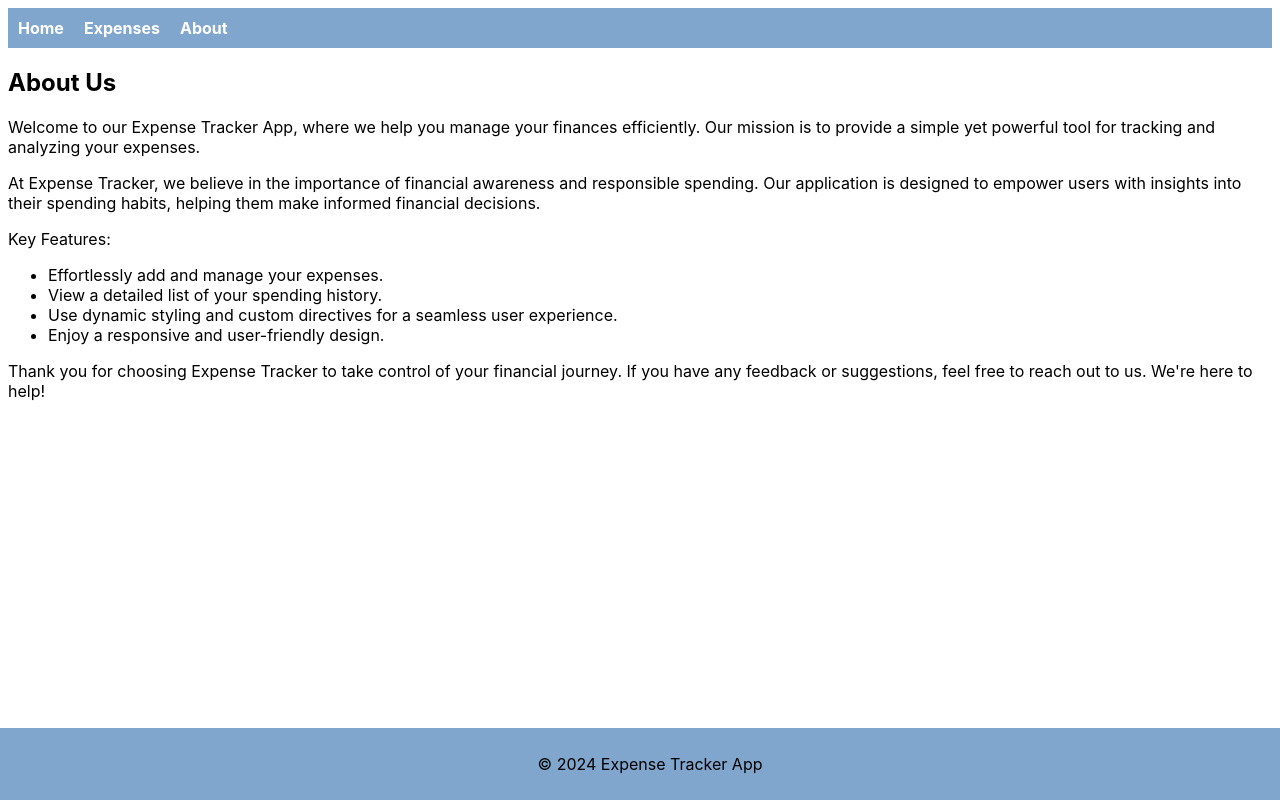
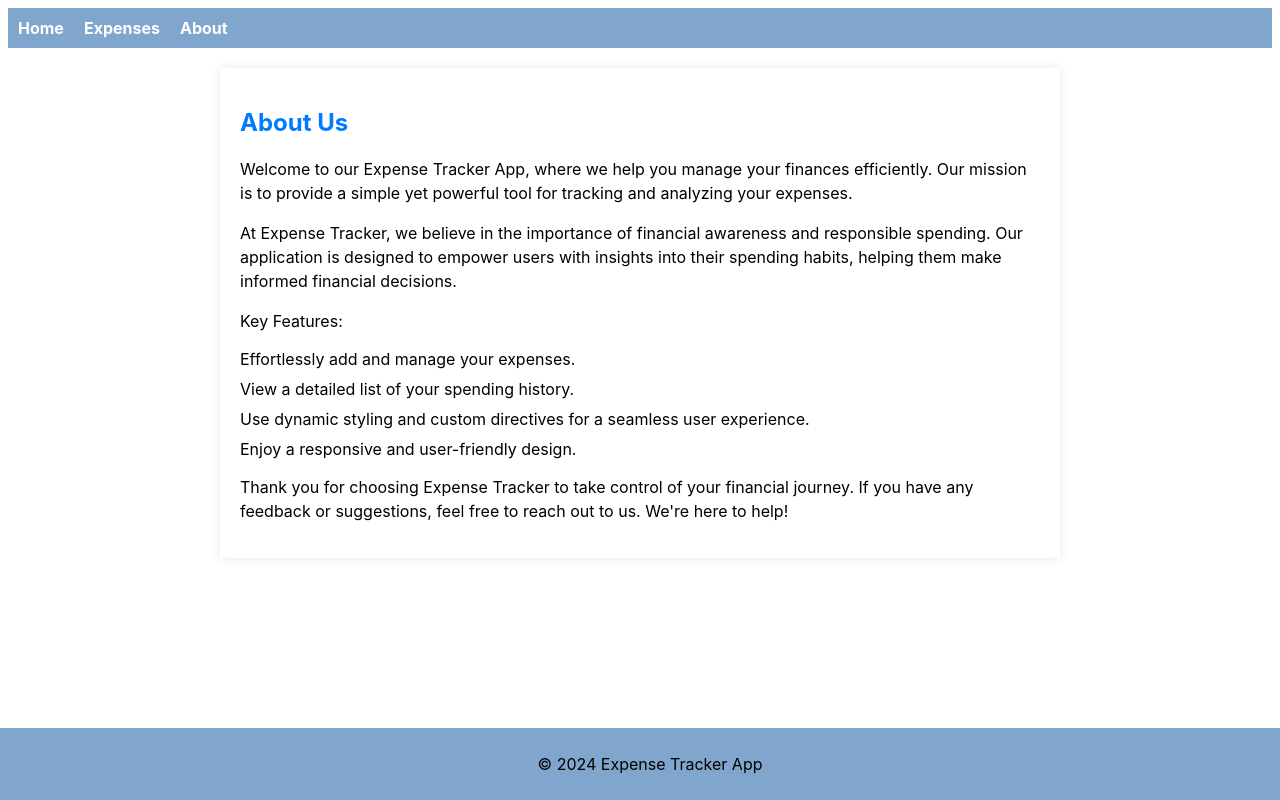
Before and after one commit to Michle99/sba_321_expense_tracker, an Angular app: page /about in a window 1280 px wide. Built offline with nearby package versions, Linux system fonts and the light colour scheme.

Commit message:
updated about css

```diff
--- a/src/app/about/about.component.css
+++ b/src/app/about/about.component.css
@@ -0,0 +1,25 @@
+.about-container {
+  max-width: 800px;
+  margin: 20px auto;
+  padding: 20px;
+  background-color: #fff;
+  box-shadow: 0 0 10px rgba(0, 0, 0, 0.1);
+}
+
+h2 {
+ color: #007bff;
+}
+
+ul {
+  list-style-type: none;
+  padding: 0;
+}
+
+li {
+  margin-bottom: 10px;
+}
+
+p {
+  margin-bottom: 15px;
+  line-height: 1.5;
+}
```
